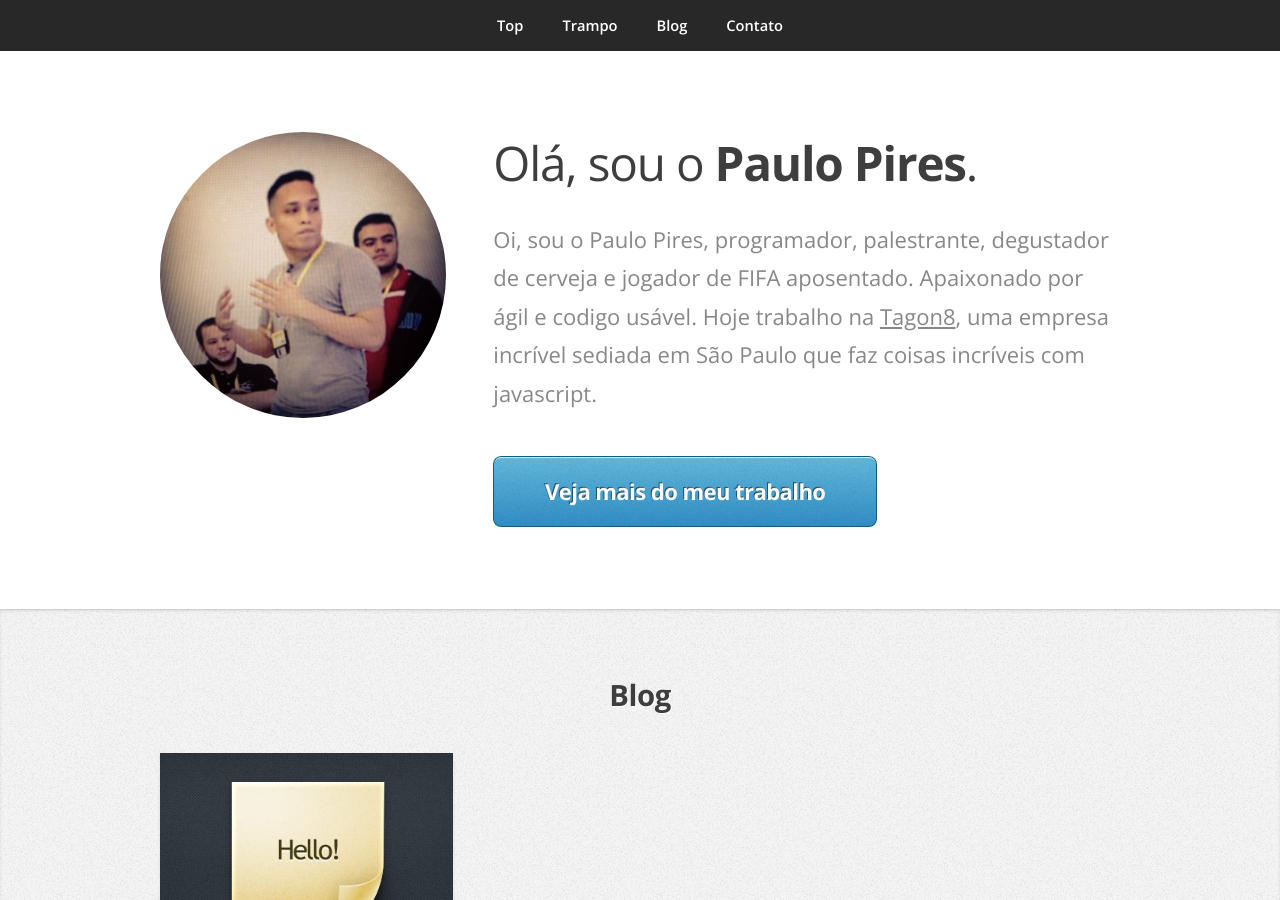
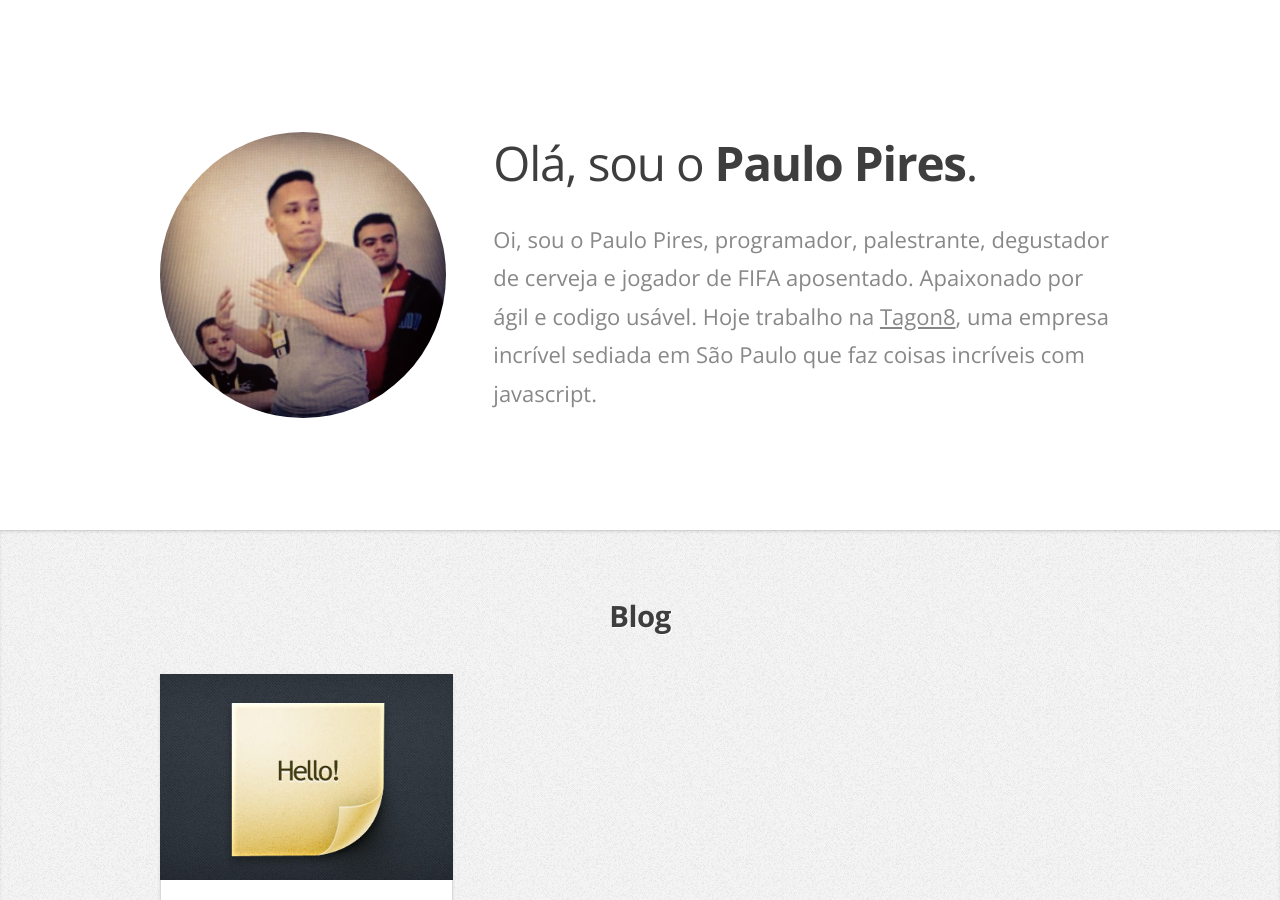
Before and after one commit to paulohp/paulohp.github.io, a Jekyll site: the page built from index.html, in a window 1280 px wide and 900 px high. Built offline with Jekyll 4.4.1, drawn with Linux system fonts in a browser that asks for light colours; Markdown is read by kramdown in place of the engine named in the settings.

Commit message:
removendo top menu e link para works

```diff
--- a/_layouts/default.html
+++ b/_layouts/default.html
@@ -28,7 +28,7 @@
           <li><a href="#blog">Blog</a></li>
           <li><a href="#contact">Contato</a></li>
         </ul>
-      </nav>
+      </nav>  -->
 
       <!-- Home -->
         <div class="wrapper wrapper-style1 wrapper-first">
@@ -42,7 +42,7 @@
                   <h1>Olá, sou o <strong>Paulo Pires</strong>.</h1>
                 </header>
                 <p>Oi, sou o Paulo Pires, programador, palestrante, degustador de cerveja e jogador de FIFA aposentado. Apaixonado por ágil e codigo usável. Hoje trabalho na <a href="http://tagon8inc.com">Tagon8</a>, uma empresa incrível sediada em São Paulo que faz coisas incríveis com javascript.</p>
-                <a href="#work" class="button button-big">Veja mais do meu trabalho</a>
+<!--                 <a href="#work" class="button button-big">Veja mais do meu trabalho</a> -->
               </div>
             </div>
           </article>
```
Also changed, not shown: other parts of _layouts/default.html (+1 -1 lines), 1 other file.
